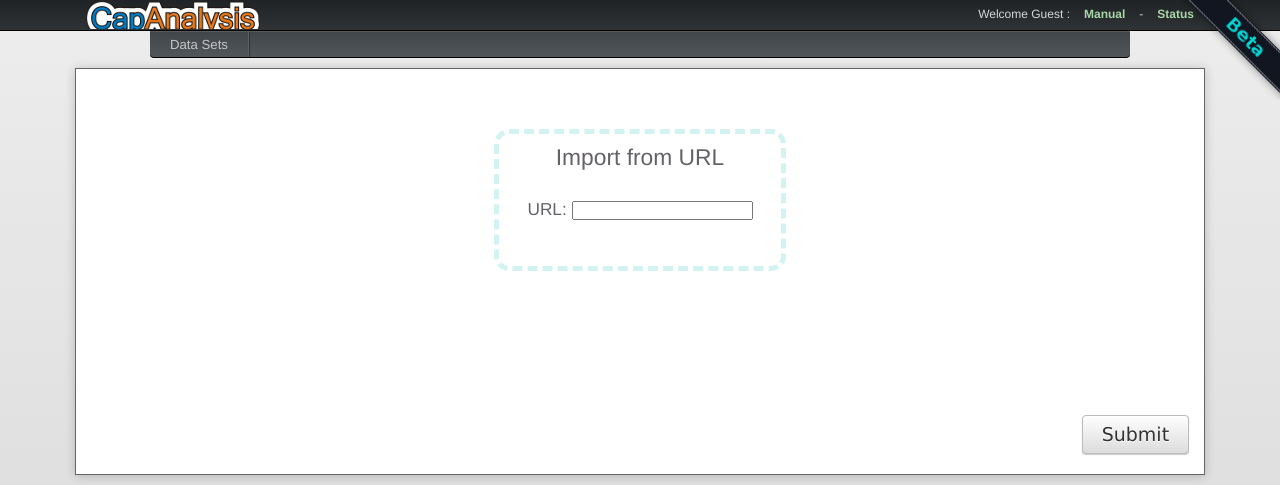
After one commit to xplico/CapAnalysis, a CakePHP app: template www/app/View/Capfiles/uploadurl.ctp in a window 1280 px wide. The commit adds this page. Shown: the top 485 px of the page. Run offline with PHP 8.4 and a stand-in for CakePHP, Linux system fonts and the light colour scheme; the template is opened without the code that fills it, so the values that code supplies are empty; form fields are guessed from the names that the template uses; some libraries are stand-ins or nearby versions.

Commit message:
Import from URL

```diff
--- a/www/app/Controller/CapfilesController.php
+++ b/www/app/Controller/CapfilesController.php
@@ -242,7 +242,9 @@ class CapfilesController extends AppController {
                     $this->Session->setFlash(_('Upload Failed'));
             } catch (Exception $e) {
             }
-            sleep(2);
+            do {
+                sleep(3);
+            } while (file_exists($file_path);
             $this->redirect(array('action' => 'index'));
         }
         else {
--- a/www/app/View/Capfiles/index.ctp
+++ b/www/app/View/Capfiles/index.ctp
@@ -15,7 +15,7 @@ $this->Html->script('jquery.fileupload', array('inline' => false));
     <div id="tabs" class="tabs-nohdr tbl">
     <ul>
         <li><a href="#tabs-1" title="<?php echo __('List of All pcap files');?>"><?php echo __('PCAP Files'); ?></a></li>
-        <li><a href="<?php echo $this->Html->url(array('controller' => 'capfiles', 'action' => 'uploadurl')); ?>" title="<?php echo __('Upload PCAP file from URL'); ?>">URL Upload</a></li>
+        <li><a href="<?php echo $this->Html->url(array('controller' => 'capfiles', 'action' => 'uploadurl')); ?>" title="<?php echo __('Import from URL'); ?>">Import from URL</a></li>
         <li><a href="<?php echo $this->Html->url(array('controller' => 'capfiles', 'action' => 'pcapoverip')); ?>" title="<?php echo __('PCAP-over-IP connection info'); ?>">PCAP-over-IP</a></li>
     </ul>
     <div id="tabs-1">
--- /dev/null
+++ b/www/app/View/Capfiles/uploadurl.ctp
@@ -0,0 +1,43 @@
+<!--
+   CapAnalysis
+
+   Copyright 2016 Gianluca Costa (http://www.capanalysis.net
+
+  License: GNU GPL
+
+-->
+<?php if ($limit_on): ?>
+<div class="outcome">
+	<div class="outcome-bord">
+        <h2><?php echo __('PCAP file size limit reached'); ?></h2>
+    </div>
+</div>
+<?php else: ?>
+<div class="outcome">
+	<div class="outcome-bord" id="newdataset">
+    <h2><?php echo __('Import from URL'); ?></h2><br/><br/>
+		<div class="form">
+			<?php echo $this->Form->create('Capfile', array('url' => 'uploadurl', 'id'=>'jform')); ?>
+			<?php echo $this->Form->input('url', array('maxlength'=>'140', 'label' => __('URL').': ')); ?>
+      <?php echo $this->Form->end(__('Submit')); ?><br/>
+    <div>
+	</div>
+</div>
+</div>
+</div>
+<div class="outcome dispoff" id="waitupload">
+	<div class="outcome-bord">
+    <h2><?php echo __('Upload in progress... please wait'); ?></h2>
+	</div>
+</div>
+
+<?php endif; ?>
+<script>
+$(function() {
+  $('input:submit').click(function() {
+      $('#newdataset').hide(100);
+      $('#waitupload').show(400);
+  });
+	$('input:submit').button();
+});
+</script>
```
